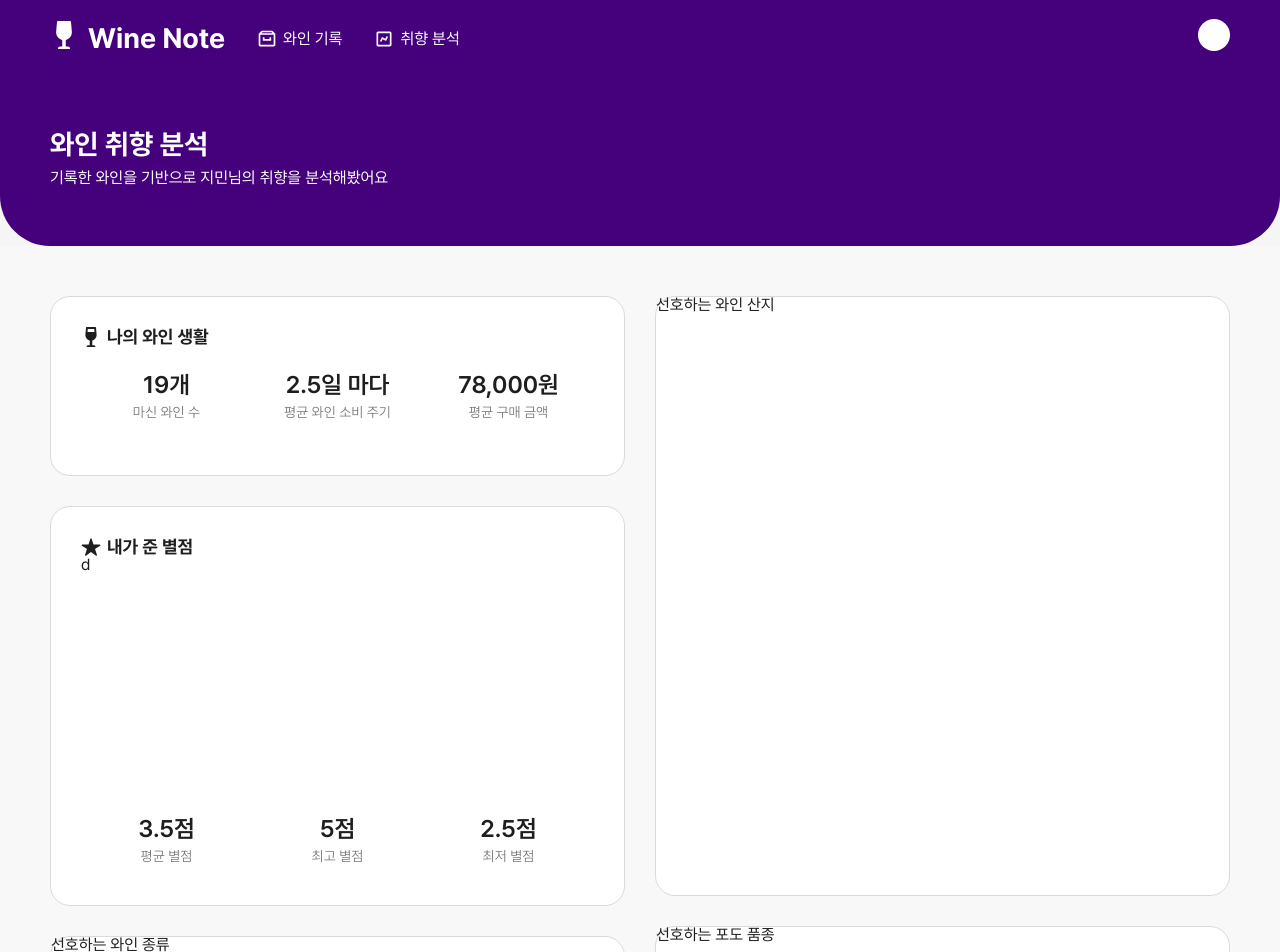
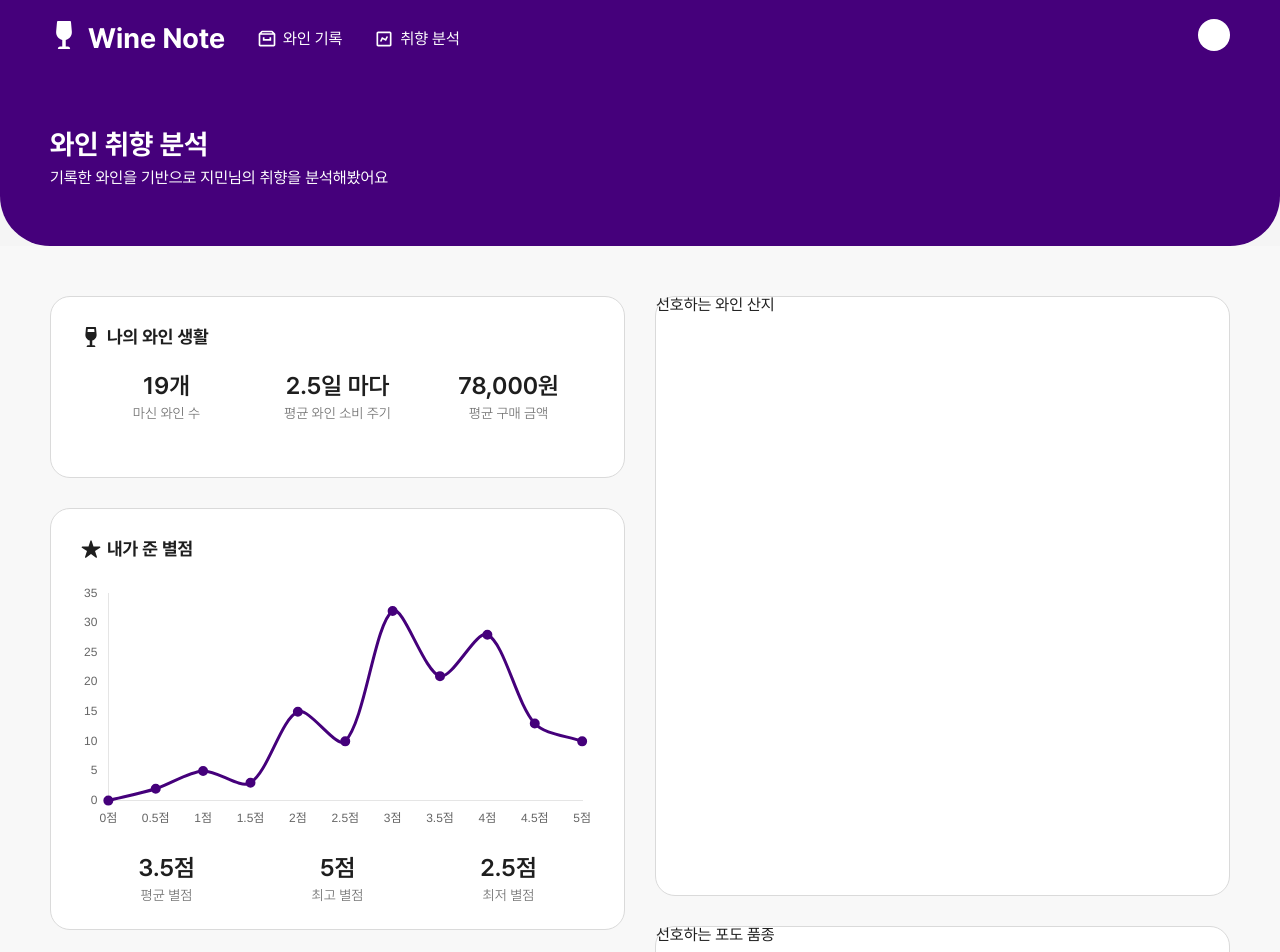
Before and after one commit to JIMIN1020/wine-note, a React (Create React App) app in the folder client/: page /analysis in a window 1280 px wide. Shown: the top 952 px of the page. Built offline with nearby package versions, Linux system fonts and the light colour scheme.

Commit message:
[Feat]: 별점 통계 차트 구현

```diff
--- a/client/package.json
+++ b/client/package.json
@@ -13,9 +13,11 @@
     "@types/react-dom": "^18.2.19",
     "@types/styled-components": "^5.1.34",
     "axios": "^1.6.8",
+    "chart.js": "^4.4.2",
     "framer-motion": "^11.0.25",
     "lottie-react": "^2.4.0",
     "react": "^18.2.0",
+    "react-chartjs-2": "^5.2.0",
     "react-dom": "^18.2.0",
     "react-hook-form": "^7.51.1",
     "react-icons": "^5.0.1",
--- a/client/src/components/analysis/statistic/RatingStat.tsx
+++ b/client/src/components/analysis/statistic/RatingStat.tsx
@@ -3,12 +3,15 @@ import StatLayout from '../../layout/StatLayout';
 import { IoStar } from 'react-icons/io5';
 import styled from 'styled-components';
 import StatBox from './StatBox';
+import RatingChart from '../../chart/RatingChart';
 
 const RatingStat = () => {
   return (
-    <StatLayout icon={<IoStar size={20} />} title='내가 준 별점' height={400}>
+    <StatLayout icon={<IoStar size={20} />} title='내가 준 별점'>
       <Wrapper>
-        <ChartContainer>d</ChartContainer>
+        <ChartContainer>
+          <RatingChart />
+        </ChartContainer>
         <StatWrapper>
           <StatBox name='평균 별점' value='3.5점' />
           <StatBox name='최고 별점' value='5점' />
@@ -31,7 +34,8 @@ const Wrapper = styled.div`
 
 const ChartContainer = styled.div`
   width: 100%;
-  flex: 1;
+  height: 270px;
+  padding-top: 24px;
 `;
 
 const StatWrapper = styled.div`
--- a/client/src/components/analysis/statistic/StatBox.tsx
+++ b/client/src/components/analysis/statistic/StatBox.tsx
@@ -18,7 +18,7 @@ const StatBox = ({ name, value }: StatBoxProps) => {
 export default StatBox;
 
 const Box = styled.div`
-  height: 100%;
+  height: 100px;
   display: flex;
   flex-direction: column;
   align-items: center;
--- a/client/src/components/analysis/statistic/WineLife.tsx
+++ b/client/src/components/analysis/statistic/WineLife.tsx
@@ -6,11 +6,7 @@ import StatBox from './StatBox';
 
 const WineLife = () => {
   return (
-    <StatLayout
-      icon={<FaWineGlassAlt size={20} />}
-      title='나의 와인 생활'
-      height={180}
-    >
+    <StatLayout icon={<FaWineGlassAlt size={20} />} title='나의 와인 생활'>
       <Wrapper>
         <StatBox name='마신 와인 수' value='19개' />
         <StatBox name='평균 와인 소비 주기' value='2.5일 마다' />
@@ -24,7 +20,7 @@ export default WineLife;
 
 const Wrapper = styled.div`
   width: 100%;
-  height: 100%;
+  height: fit-content;
   display: grid;
   grid-template-columns: 1fr 1fr 1fr;
 `;
--- /dev/null
+++ b/client/src/components/chart/RatingChart.tsx
@@ -0,0 +1,104 @@
+import React from 'react';
+import { Line } from 'react-chartjs-2';
+import type { ChartData, ChartOptions } from 'chart.js';
+import {
+  Chart as ChartJS,
+  CategoryScale,
+  LinearScale,
+  LineElement,
+  Title,
+  Tooltip,
+  Legend,
+  PointElement,
+} from 'chart.js';
+
+ChartJS.register(
+  CategoryScale,
+  LinearScale,
+  LineElement,
+  Title,
+  Tooltip,
+  Legend,
+  PointElement
+);
+
+const RatingChart = () => {
+  return (
+    <Line data={data} options={options}>
+      RatingChart
+    </Line>
+  );
+};
+
+export default RatingChart;
+
+const data: ChartData<'line'> = {
+  labels: [
+    '0점',
+    '0.5점',
+    '1점',
+    '1.5점',
+    '2점',
+    '2.5점',
+    '3점',
+    '3.5점',
+    '4점',
+    '4.5점',
+    '5점',
+  ],
+  datasets: [
+    {
+      data: [0, 2, 5, 3, 15, 10, 32, 21, 28, 13, 10],
+      backgroundColor: '#45007b',
+      pointBorderWidth: 4,
+      borderWidth: 3,
+      borderColor: '#45007b',
+      tension: 0.3,
+    },
+  ],
+};
+
+const options: ChartOptions<'line'> = {
+  responsive: true,
+  maintainAspectRatio: false,
+  plugins: {
+    title: {
+      display: false,
+    },
+    legend: {
+      display: false,
+    },
+    tooltip: {
+      intersect: false,
+      position: 'nearest',
+      displayColors: false,
+      bodySpacing: 5, // 툴팁 내부 항목들 간 간격
+      bodyFont: {
+        family: 'Pretendard',
+      },
+      callbacks: {
+        label: function (context) {
+          let label = context.dataset.label || '';
+
+          if (context.parsed.y !== null) {
+            label += context.parsed.y + '개';
+          }
+          return label;
+        },
+      },
+    },
+  },
+  scales: {
+    x: {
+      grid: {
+        display: false,
+      },
+    },
+    y: {
+      grid: {
+        display: false,
+      },
+      beginAtZero: true,
+    },
+  },
+};
--- a/client/src/components/layout/StatLayout.tsx
+++ b/client/src/components/layout/StatLayout.tsx
@@ -5,12 +5,11 @@ interface StatLayoutProps {
   children: React.ReactNode;
   icon: React.ReactNode;
   title: string;
-  height: number;
 }
 
-const StatLayout = ({ children, icon, title, height }: StatLayoutProps) => {
+const StatLayout = ({ children, icon, title }: StatLayoutProps) => {
   return (
-    <Container $height={height}>
+    <Container>
       <TitleBar>
         {icon}
         <h3>{title}</h3>
@@ -22,10 +21,10 @@ const StatLayout = ({ children, icon, title, height }: StatLayoutProps) => {
 
 export default StatLayout;
 
-const Container = styled.div<{ $height: number }>`
+const Container = styled.div`
   width: 100%;
-  height: ${({ $height }) => $height}px;
-  background-color: white;
+  height: auto;
+  background-color: ${({ theme }) => theme.colors.bg_white};
   border-radius: 20px;
   padding: 30px;
   border: 1px solid ${({ theme }) => theme.colors.border_lightgray};
```
Also changed, not shown: 1 other file (tests, documents, lock files or other folders).
